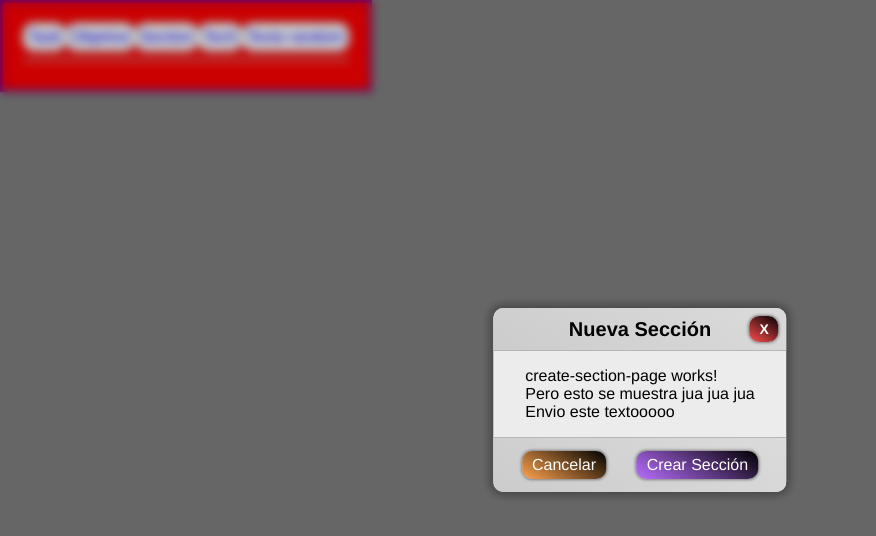
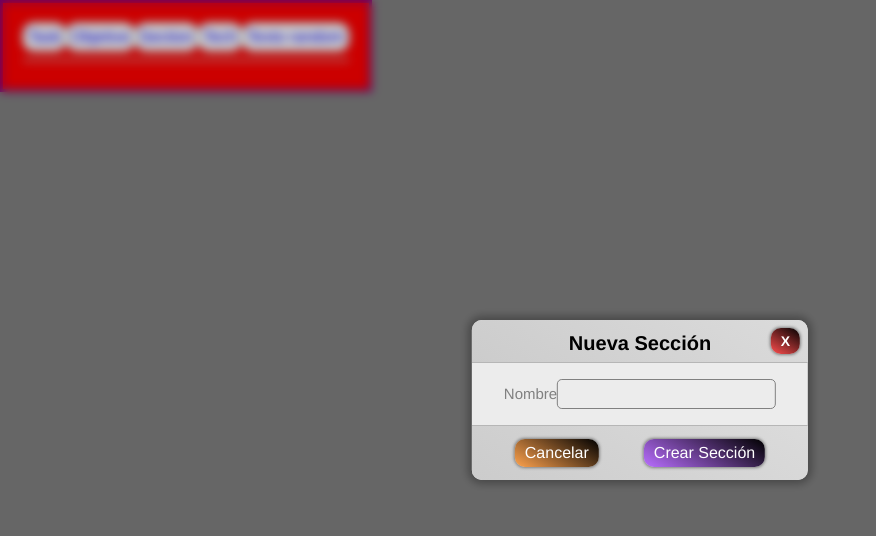
Before and after one commit to CartagoGit/tablon-tareas-cartago, an Angular app: page / in a window 1280 px wide. Both pictures are taken after a click on the button "Section". Shown: the top 536 px of the page, without its empty margins (0-876 px from the left). Built offline with nearby package versions, Linux system fonts and the light colour scheme.

Commit message:
Comenzamos a plantear los estilos de los elementos de los form

```diff
--- a/src/app/components/modal/modal.component.scss
+++ b/src/app/components/modal/modal.component.scss
@@ -133,6 +133,7 @@ h2 {
     justify-content: center;
     width: 100%;
     left: 0;
+    margin-top: 4px;
   }
 
   &__header,
--- a/src/app/pages/board-page/board-page.component.ts
+++ b/src/app/pages/board-page/board-page.component.ts
@@ -68,7 +68,7 @@ export class BoardPageComponent implements OnInit {
   /**
    * ? Crea Modal para crear una nueva Sección
    */
-  public openSection() {
+  public openSection(data: any = undefined) {
     this._modalSvc.open({
       component: CreateSectionPageComponent,
       options: {
@@ -105,7 +105,7 @@ export class BoardPageComponent implements OnInit {
           },
         },
       },
-      data: 'Envio este textooooo',
+      data,
     });
   }
   public openTech() {
--- a/src/app/pages/modals/create-models/create-section-page/create-section-page.component.html
+++ b/src/app/pages/modals/create-models/create-section-page/create-section-page.component.html
@@ -1,5 +1,6 @@
-<p>create-section-page works!</p>
-
-Pero esto se muestra jua jua jua
-
-<div>{{ dataRecived }}</div>
+<div class="form">
+  <div class="group-name">
+    <label for="" class="form__label">Nombre</label>
+    <input type="text" class="form__input" placeholder="">
+  </div>
+</div>
--- a/src/assets/styles/components/_components.scss
+++ b/src/assets/styles/components/_components.scss
@@ -0,0 +1 @@
+@import "form";
--- /dev/null
+++ b/src/assets/styles/components/_form.scss
@@ -0,0 +1,21 @@
+.form {
+  display: grid;
+  &__label {
+    font-size: 15px;
+    font-weight: 400;
+    color: grey;
+  }
+
+  &__input {
+    all: unset;
+    border-radius: 5px;
+    border: 1px solid grey;
+    transition: 300ms all ease;
+    padding: 5px;
+
+    &:focus {
+      background-color: rgb(228, 228, 228);
+      border: 1px solid black;
+    }
+  }
+}
```
